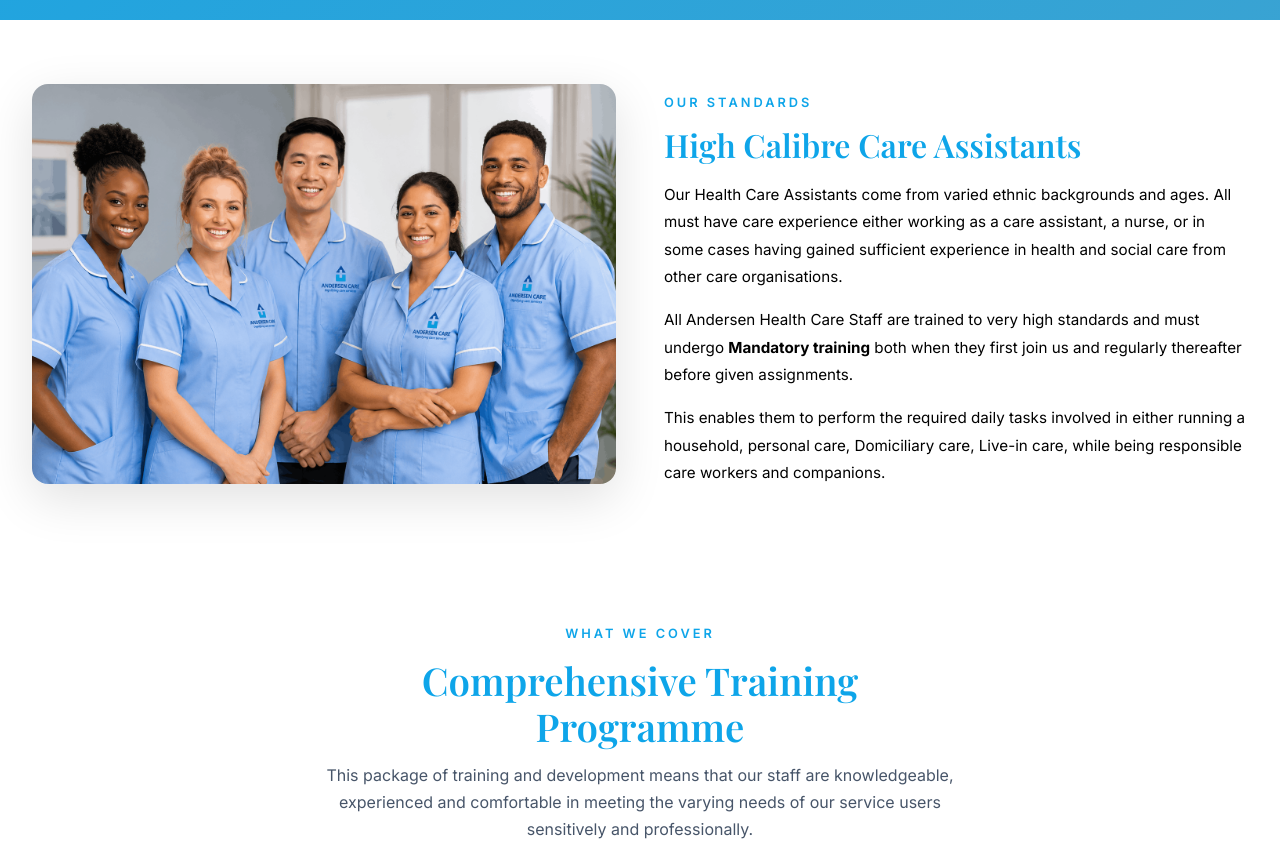
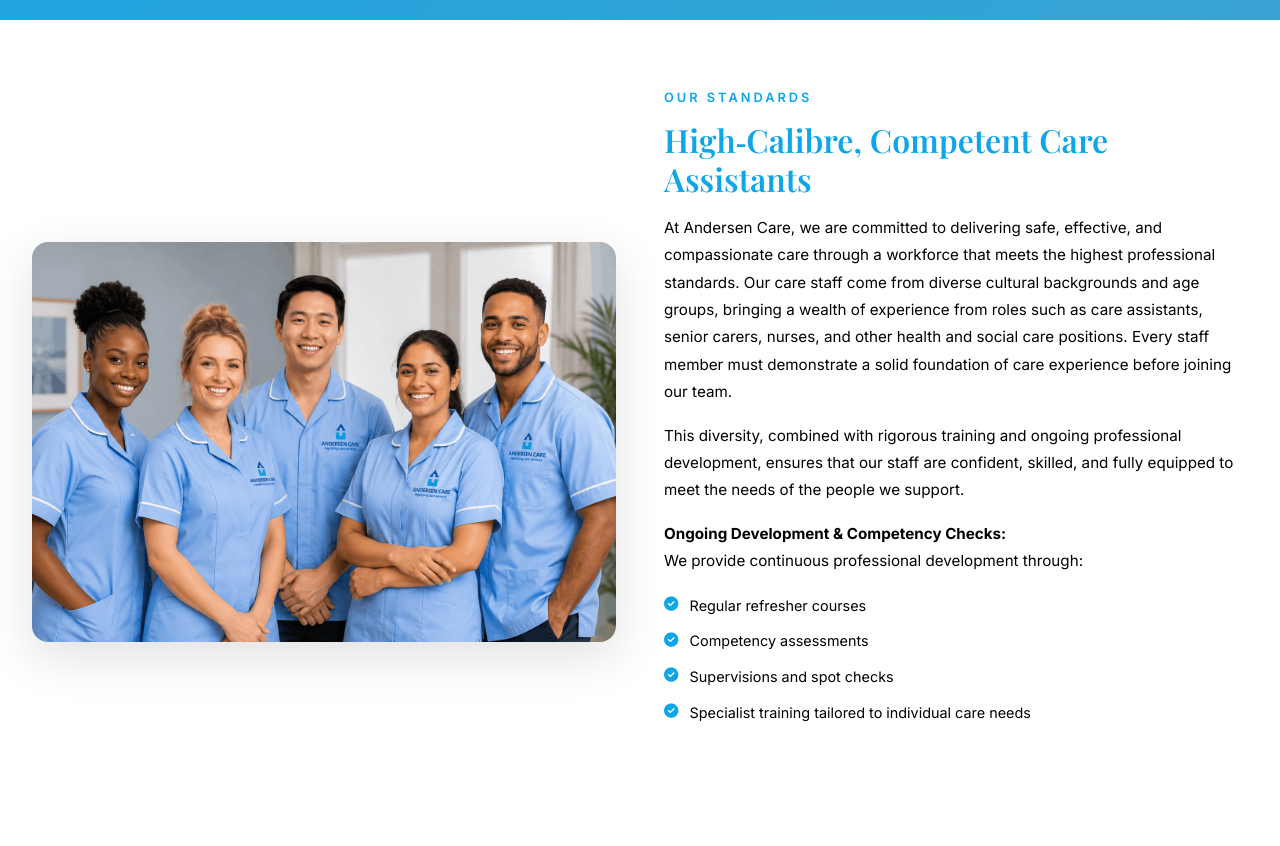
Before and after one commit to yungtoba/andersencare, a plain HTML site: page training.html in a window 1280 px wide. Shown: the part 360-1206 px from the top of the page. Drawn offline with nearby package versions, Linux system fonts and the light colour scheme; grey boxes are pictures that could not be loaded.

Commit message:
Update training.html

```diff
--- a/training.html
+++ b/training.html
@@ -61,10 +61,17 @@
                 </div>
                 <div class="fade-in">
                     <span class="section-label">Our Standards</span>
-                    <h2 style="font-size: 2rem; color: var(--primary); margin-bottom: 1rem; line-height: 1.2; font-family: 'Playfair Display', serif;">High Calibre Care Assistants</h2>
-                    <p style="color: var(--text-dark); margin-bottom: 1rem; line-height: 1.8; font-size: 0.95rem;">Our Health Care Assistants come from varied ethnic backgrounds and ages. All must have care experience either working as a care assistant, a nurse, or in some cases having gained sufficient experience in health and social care from other care organisations.</p>
-                    <p style="color: var(--text-dark); margin-bottom: 1rem; line-height: 1.8; font-size: 0.95rem;">All Andersen Health Care Staff are trained to very high standards and must undergo <strong>Mandatory training</strong> both when they first join us and regularly thereafter before given assignments.</p>
-                    <p style="color: var(--text-dark); line-height: 1.8; font-size: 0.95rem;">This enables them to perform the required daily tasks involved in either running a household, personal care, Domiciliary care, Live-in care, while being responsible care workers and companions.</p>
+                    <h2 style="font-size: 2rem; color: var(--primary); margin-bottom: 1rem; line-height: 1.2; font-family: 'Playfair Display', serif;">High‑Calibre, Competent Care Assistants</h2>
+                    <p style="color: var(--text-dark); margin-bottom: 1rem; line-height: 1.8; font-size: 0.95rem;">At Andersen Care, we are committed to delivering safe, effective, and compassionate care through a workforce that meets the highest professional standards. Our care staff come from diverse cultural backgrounds and age groups, bringing a wealth of experience from roles such as care assistants, senior carers, nurses, and other health and social care positions. Every staff member must demonstrate a solid foundation of care experience before joining our team.</p>
+                    <p style="color: var(--text-dark); margin-bottom: 1rem; line-height: 1.8; font-size: 0.95rem;">This diversity, combined with rigorous training and ongoing professional development, ensures that our staff are confident, skilled, and fully equipped to meet the needs of the people we support.</p>
+                    <p style="color: var(--text-dark); line-height: 1.8; font-size: 0.95rem;"> <b>Ongoing Development & Competency Checks: </b> <br> We provide continuous professional development through:              </p>
+                    <ul class="check-list" style="color: rgba(255,255,255,0.8);">
+                        <li><i class="fas fa-check-circle"></i> Regular refresher courses</li>
+                        <li><i class="fas fa-check-circle"></i> Competency assessments</li>
+                        <li><i class="fas fa-check-circle"></i> Supervisions and spot checks</li>
+                        <li><i class="fas fa-check-circle"></i> Specialist training tailored to individual care needs</li>
+                        <p>Our team is supported to grow, improve, and deliver care that is safe, person‑centred, and responsive.</p>
+                    </ul>
                 </div>
             </div>
         </div>
```
